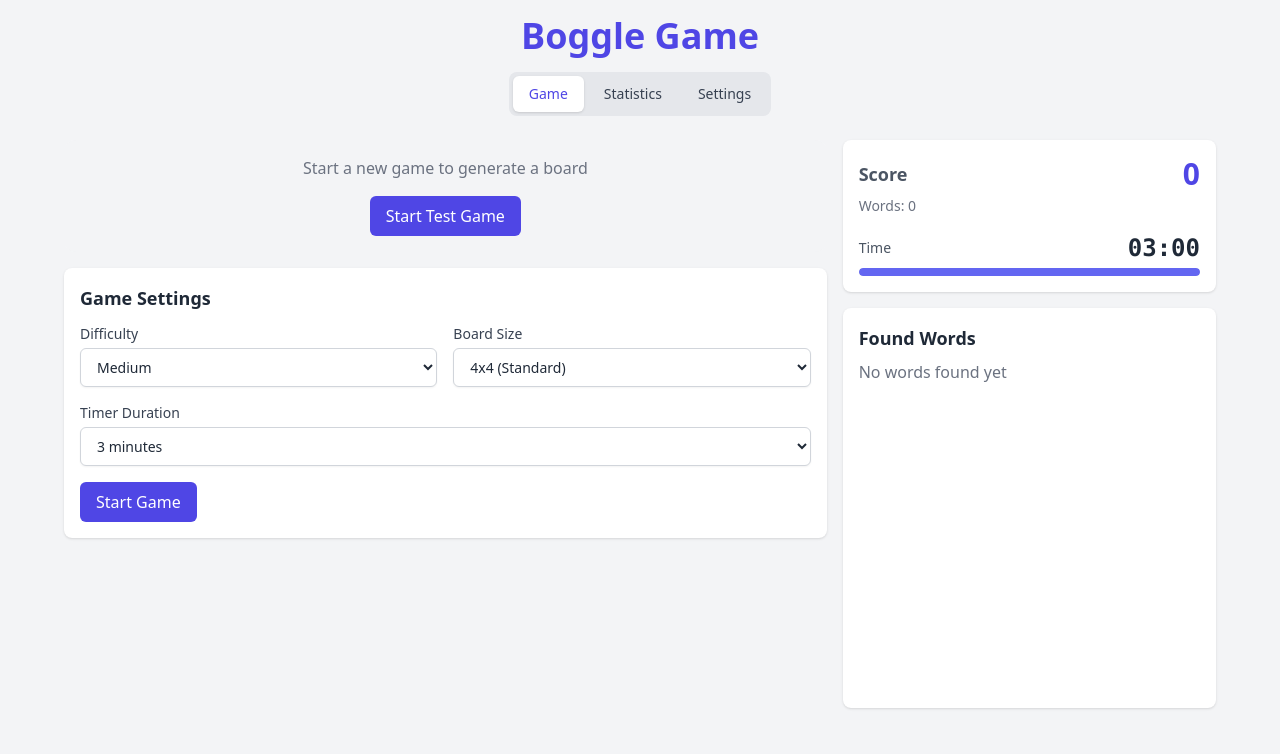
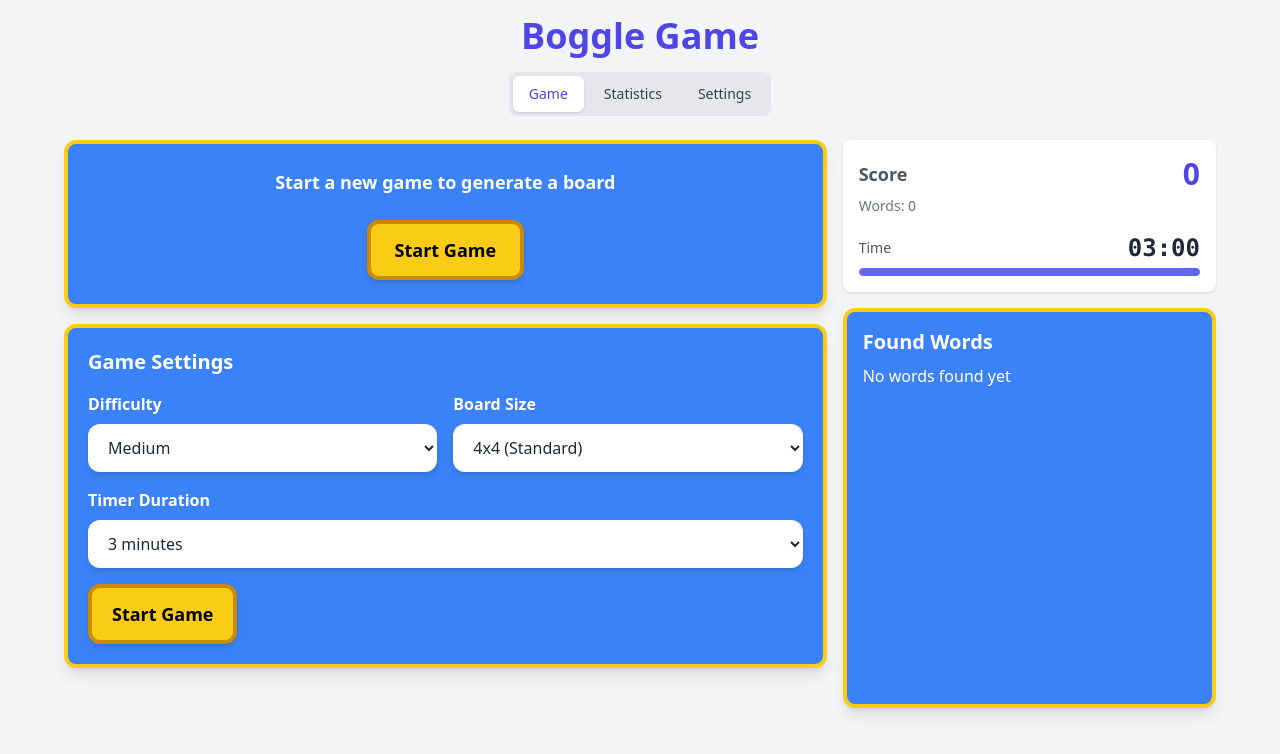
Before and after one commit to brittanymflowers/boggle, a React (Vite) app: page / in a window 1280 px wide. Shown: the top 754 px of the page. Built offline with nearby package versions, Linux system fonts and the light colour scheme.

Commit message:
fix board dice styling

```diff
--- a/src/components/core/GameBoard/GameBoard.tsx
+++ b/src/components/core/GameBoard/GameBoard.tsx
@@ -38,8 +38,15 @@ export const GameBoard: React.FC<GameBoardProps> = ({ onWordSubmit }) => {
       if (!boardRef.current) return;
 
       const boardWidth = boardRef.current.offsetWidth;
-      const newCellSize = Math.floor(boardWidth / state.boardSize) - 4; // 4px for margin
-      setCellSize(newCellSize);
+      // Calculate appropriate cell size based on board size
+      // Include gap in the calculation (8px between cells)
+      const gapSpace = (state.boardSize - 1) * 8;
+      const availableWidth = boardWidth - gapSpace;
+      const newCellSize = Math.floor(availableWidth / state.boardSize);
+
+      // Set a reasonable minimum and maximum size
+      const constrainedSize = Math.min(Math.max(newCellSize, 50), 100);
+      setCellSize(constrainedSize);
     };
 
     handleResize();
@@ -148,23 +155,27 @@ export const GameBoard: React.FC<GameBoardProps> = ({ onWordSubmit }) => {
   // Get cell class based on its state
   const getCellClass = (row: number, col: number) => {
     const cell = state.board[row][col];
-    let baseClass = 'relative flex items-center justify-center font-bold rounded-md transition-all cursor-pointer select-none';
+    let baseClass = 'relative flex items-center justify-center font-black rounded-lg border border-gray-400 transition-all cursor-pointer select-none aspect-square';
 
-    // Apply dynamic sizing
-    baseClass += ` w-[${cellSize}px] h-[${cellSize}px] text-[${Math.floor(cellSize * 0.4)}px]`;
+    // Apply adaptive sizing based on cell size
+    baseClass += ` w-[${cellSize}px] h-[${cellSize}px]`;
+
+    // Scale text size based on cell size but with a minimum
+    const textSize = Math.max(Math.floor(cellSize * 0.7), 36);
+    baseClass += ` text-[${textSize}px]`;
 
     // Apply colors based on state
     if (cell.isSelected) {
       if (preferences.colorBlindMode) {
-        baseClass += ' bg-yellow-700 text-white border-2 border-white';
+        baseClass += ' bg-yellow-500 text-black border-yellow-700 transform scale-105 shadow-lg';
       } else {
-        baseClass += ' bg-indigo-600 text-white transform scale-105 shadow-lg';
+        baseClass += ' bg-blue-400 text-blue-900 transform scale-105 shadow-lg';
       }
     } else {
       if (preferences.theme === 'dark') {
-        baseClass += ' bg-gray-700 text-white hover:bg-gray-600';
+        baseClass += ' bg-gray-200 text-blue-900 hover:bg-gray-300';
       } else {
-        baseClass += ' bg-indigo-100 text-indigo-900 hover:bg-indigo-200';
+        baseClass += ' bg-gray-100 text-blue-900 hover:bg-gray-200';
       }
     }
 
@@ -178,13 +189,13 @@ export const GameBoard: React.FC<GameBoardProps> = ({ onWordSubmit }) => {
 
   if (state.board.length === 0) {
     return (
-      <div className="flex flex-col items-center justify-center p-4 bg-gray-100 dark:bg-gray-800 rounded-xl">
-        <p className="text-gray-500 dark:text-gray-400 mb-4">Start a new game to generate a board</p>
+      <div className="flex flex-col items-center justify-center p-6 bg-blue-500 dark:bg-blue-600 rounded-xl border-4 border-yellow-400 shadow-lg">
+        <p className="text-white font-bold text-lg mb-6">Start a new game to generate a board</p>
         <button
           onClick={handleStartTestGame}
-          className="px-4 py-2 bg-indigo-600 text-white rounded-md hover:bg-indigo-700"
+          className="px-6 py-3 bg-yellow-400 text-black font-black rounded-xl border-4 border-yellow-600 hover:bg-yellow-300 hover:border-yellow-500 text-lg shadow-md"
         >
-          Start Test Game
+          Start Game
         </button>
       </div>
     );
@@ -193,7 +204,7 @@ export const GameBoard: React.FC<GameBoardProps> = ({ onWordSubmit }) => {
   return (
     <div
       ref={boardRef}
-      className="w-full max-w-lg mx-auto p-2 bg-gray-100 dark:bg-gray-800 rounded-xl shadow-md"
+      className="w-full max-w-lg mx-auto p-4 bg-blue-900 dark:bg-blue-800 rounded-lg border-2 border-blue-300 shadow-lg"
       onMouseMove={handleMouseMove}
       onMouseUp={handleMouseUp}
       onMouseLeave={handleMouseUp}
@@ -203,10 +214,11 @@ export const GameBoard: React.FC<GameBoardProps> = ({ onWordSubmit }) => {
       onContextMenu={(e) => e.preventDefault()} // Prevent right-click menu
     >
       <div
-        className="grid gap-1"
+        className="grid gap-2"
         style={{
           gridTemplateColumns: `repeat(${state.boardSize}, 1fr)`,
           gridTemplateRows: `repeat(${state.boardSize}, 1fr)`,
+          gap: '8px'
         }}
       >
         {state.board.map((row, rowIndex) =>
@@ -228,9 +240,11 @@ export const GameBoard: React.FC<GameBoardProps> = ({ onWordSubmit }) => {
                 }}
                 onTouchStart={() => handleMouseDown(position)}
               >
-                {cell.char}
+                <span className="text-[64px] leading-none">
+                  {cell.char === 'q' || cell.char === 'Q' ? 'Qu' : cell.char.toUpperCase()}
+                </span>
                 {cell.isSelected && (
-                  <span className="absolute top-1 right-1 text-xs bg-white text-indigo-900 rounded-full w-5 h-5 flex items-center justify-center">
+                  <span className="absolute top-0.5 right-0.5 text-xs bg-white text-black font-bold rounded-full w-5 h-5 flex items-center justify-center border border-black">
                     {state.selectedPath.findIndex(
                       p => p.row === rowIndex && p.col === colIndex
                     ) + 1}
@@ -243,10 +257,10 @@ export const GameBoard: React.FC<GameBoardProps> = ({ onWordSubmit }) => {
       </div>
 
       {state.currentWord.length > 0 && (
-        <div className="mt-4 p-2 bg-white dark:bg-gray-700 rounded-md text-center">
-          <p className="text-xl font-bold tracking-wide">
+        <div className="mt-4 p-3 bg-white dark:bg-gray-700 rounded-xl border-4 border-yellow-400 shadow-md text-center">
+          <p className="text-2xl font-black tracking-wide">
             {state.currentWord}
-            <span className="ml-2 text-sm text-gray-500 dark:text-gray-400">
+            <span className="ml-2 text-sm font-bold text-gray-700 dark:text-gray-300">
               ({state.currentWord.length} letters)
             </span>
           </p>
--- a/src/components/core/GameControls/GameControls.tsx
+++ b/src/components/core/GameControls/GameControls.tsx
@@ -1,75 +1,93 @@
-import React, { useState } from 'react';
-import { useGame } from '../../../context/GameContext2';
-import { usePreferences } from '../../../context/PreferencesContext';
+import React, { useState } from "react";
+import { useGame } from "../../../context/GameContext2";
+import { usePreferences } from "../../../context/PreferencesContext";
 // Define Difficulty type directly
-type Difficulty = 'easy' | 'medium' | 'hard';
-import { generateBoard } from '../../../utils/boardGenerator';
+type Difficulty = "easy" | "medium" | "hard";
+import { generateBoard } from "../../../utils/boardGenerator";
 
 interface GameControlsProps {
   className?: string;
 }
 
-export const GameControls: React.FC<GameControlsProps> = ({ className = '' }) => {
+export const GameControls: React.FC<GameControlsProps> = ({
+  className = "",
+}) => {
   const { state, startGame, pauseGame, resumeGame, resetGame } = useGame();
   const { preferences } = usePreferences();
 
-  const [selectedDifficulty, setSelectedDifficulty] = useState<Difficulty>(preferences.defaultDifficulty);
-  const [selectedBoardSize, setSelectedBoardSize] = useState<number>(preferences.defaultBoardSize);
-  const [selectedTimerDuration, setSelectedTimerDuration] = useState<number>(preferences.defaultTimerDuration);
+  const [selectedDifficulty, setSelectedDifficulty] = useState<Difficulty>(
+    preferences.defaultDifficulty
+  );
+  const [selectedBoardSize, setSelectedBoardSize] = useState<number>(
+    preferences.defaultBoardSize
+  );
+  const [selectedTimerDuration, setSelectedTimerDuration] = useState<number>(
+    preferences.defaultTimerDuration
+  );
 
   // Handle game start
   const handleStartGame = () => {
-    if (state.gameStatus === 'ready' || state.gameStatus === 'finished') {
+    if (state.gameStatus === "ready" || state.gameStatus === "finished") {
       startGame(selectedBoardSize, selectedDifficulty, selectedTimerDuration);
     }
   };
 
   // Handle pause/resume toggle
   const handlePauseResumeToggle = () => {
-    if (state.gameStatus === 'active') {
+    if (state.gameStatus === "active") {
       pauseGame();
-    } else if (state.gameStatus === 'paused') {
+    } else if (state.gameStatus === "paused") {
       resumeGame();
     }
   };
 
   // Generate button class based on variant and state
-  const getButtonClass = (variant: 'primary' | 'secondary' | 'danger' = 'primary', disabled = false) => {
-    let baseClass = 'px-4 py-2 rounded-md font-medium transition-colors focus:outline-none focus:ring-2 focus:ring-offset-2';
+  const getButtonClass = (
+    variant: "primary" | "secondary" | "danger" = "primary",
+    disabled = false
+  ) => {
+    let baseClass =
+      "px-5 py-3 rounded-xl border-4 font-bold text-lg transition-all focus:outline-none shadow-md";
 
     if (disabled) {
-      return `${baseClass} bg-gray-300 text-gray-500 cursor-not-allowed`;
+      return `${baseClass} bg-gray-300 border-gray-400 text-gray-500 cursor-not-allowed`;
     }
 
     switch (variant) {
-      case 'primary':
-        return `${baseClass} bg-indigo-600 hover:bg-indigo-700 text-white focus:ring-indigo-500`;
-      case 'secondary':
-        return `${baseClass} bg-gray-200 hover:bg-gray-300 text-gray-800 focus:ring-gray-400`;
-      case 'danger':
-        return `${baseClass} bg-red-600 hover:bg-red-700 text-white focus:ring-red-500`;
+      case "primary":
+        return `${baseClass} bg-yellow-400 border-yellow-600 text-black hover:bg-yellow-300 hover:border-yellow-500`;
+      case "secondary":
+        return `${baseClass} bg-blue-300 border-blue-500 text-black hover:bg-blue-200 hover:border-blue-400`;
+      case "danger":
+        return `${baseClass} bg-red-400 border-red-600 text-black hover:bg-red-300 hover:border-red-500`;
     }
   };
 
   // Generate select class
   const getSelectClass = () => {
-    return 'mt-1 block w-full px-3 py-2 bg-white dark:bg-gray-700 border border-gray-300 dark:border-gray-600 rounded-md shadow-sm focus:outline-none focus:ring-indigo-500 focus:border-indigo-500 text-sm';
+    return "mt-2 block w-full px-4 py-3 bg-white dark:bg-gray-700 border-3 border-gray-400 dark:border-gray-600 rounded-xl shadow-md focus:outline-none focus:border-yellow-400 text-base font-medium";
   };
 
   return (
-    <div className={`bg-white dark:bg-gray-800 rounded-lg p-4 shadow ${className}`}>
-      {(state.gameStatus === 'ready' || state.gameStatus === 'finished') && (
+    <div
+      className={`bg-blue-500 dark:bg-blue-600 border-4 border-yellow-400 rounded-xl p-5 shadow-lg ${className}`}
+    >
+      {(state.gameStatus === "ready" || state.gameStatus === "finished") && (
         <div className="mb-4">
-          <h2 className="text-lg font-bold mb-3 text-gray-800 dark:text-gray-200">Game Settings</h2>
+          <h2 className="text-xl font-black mb-4 text-white dark:text-white">
+            Game Settings
+          </h2>
 
           <div className="grid grid-cols-1 gap-4 sm:grid-cols-2">
             <div>
-              <label className="block text-sm font-medium text-gray-700 dark:text-gray-300">
+              <label className="block text-base font-bold text-white dark:text-white">
                 Difficulty
               </label>
               <select
                 value={selectedDifficulty}
-                onChange={(e) => setSelectedDifficulty(e.target.value as Difficulty)}
+                onChange={(e) =>
+                  setSelectedDifficulty(e.target.value as Difficulty)
+                }
                 className={getSelectClass()}
               >
                 <option value="easy">Easy</option>
@@ -79,7 +97,7 @@ export const GameControls: React.FC<GameControlsProps> = ({ className = '' }) =>
             </div>
 
             <div>
-              <label className="block text-sm font-medium text-gray-700 dark:text-gray-300">
+              <label className="block text-base font-bold text-white dark:text-white">
                 Board Size
               </label>
               <select
@@ -94,12 +112,14 @@ export const GameControls: React.FC<GameControlsProps> = ({ className = '' }) =>
             </div>
 
             <div className="sm:col-span-2">
-              <label className="block text-sm font-medium text-gray-700 dark:text-gray-300">
+              <label className="block text-base font-bold text-white dark:text-white">
                 Timer Duration
               </label>
               <select
                 value={selectedTimerDuration}
-                onChange={(e) => setSelectedTimerDuration(Number(e.target.value))}
+                onChange={(e) =>
+                  setSelectedTimerDuration(Number(e.target.value))
+                }
                 className={getSelectClass()}
               >
                 <option value="60">1 minute</option>
@@ -114,37 +134,34 @@ export const GameControls: React.FC<GameControlsProps> = ({ className = '' }) =>
       )}
 
       <div className="flex flex-wrap gap-2">
-        {(state.gameStatus === 'ready' || state.gameStatus === 'finished') && (
+        {(state.gameStatus === "ready" || state.gameStatus === "finished") && (
           <button
             onClick={handleStartGame}
-            className={getButtonClass('primary')}
+            className={getButtonClass("primary")}
           >
-            {state.gameStatus === 'finished' ? 'Play Again' : 'Start Game'}
+            {state.gameStatus === "finished" ? "Play Again" : "Start Game"}
           </button>
         )}
 
-        {(state.gameStatus === 'active' || state.gameStatus === 'paused') && (
+        {(state.gameStatus === "active" || state.gameStatus === "paused") && (
           <>
             <button
               onClick={handlePauseResumeToggle}
-              className={getButtonClass('primary')}
+              className={getButtonClass("primary")}
             >
-              {state.gameStatus === 'active' ? 'Pause' : 'Resume'}
+              {state.gameStatus === "active" ? "Pause" : "Resume"}
             </button>
 
-            <button
-              onClick={resetGame}
-              className={getButtonClass('danger')}
-            >
+            <button onClick={resetGame} className={getButtonClass("danger")}>
               End Game
             </button>
           </>
         )}
       </div>
 
-      {state.gameStatus === 'active' && (
+      {state.gameStatus === "active" && (
         <div className="mt-4">
-          <p className="text-sm text-gray-600 dark:text-gray-400">
+          <p className="text-base font-bold text-white dark:text-white">
             Find as many words as you can before time runs out!
           </p>
         </div>
--- a/src/components/core/WordList/WordList.tsx
+++ b/src/components/core/WordList/WordList.tsx
@@ -41,36 +41,36 @@ export const WordList: React.FC<WordListProps> = ({ className = '' }) => {
 
   // Function to determine word class based on score and preferences
   const getWordClass = (word: Word) => {
-    let baseClass = 'py-1 px-2 rounded-md mr-1 mb-1 inline-block transition-all';
+    let baseClass = 'py-2 px-3 rounded-xl mr-2 mb-2 inline-block transition-all font-bold border-2';
 
     // Apply colors based on score and theme
     if (preferences.colorBlindMode) {
       if (word.score >= 5) {
-        baseClass += ' bg-yellow-500 text-black';
+        baseClass += ' bg-yellow-400 text-black border-yellow-600';
       } else if (word.score >= 3) {
-        baseClass += ' bg-blue-200 text-black';
+        baseClass += ' bg-blue-300 text-black border-blue-500';
       } else {
-        baseClass += ' bg-gray-200 text-black';
+        baseClass += ' bg-white text-black border-gray-400';
       }
     } else {
       if (word.score >= 5) {
-        baseClass += ' bg-purple-600 text-white';
+        baseClass += ' bg-yellow-400 text-black border-yellow-600';
       } else if (word.score >= 3) {
-        baseClass += ' bg-indigo-500 text-white';
+        baseClass += ' bg-blue-300 text-black border-blue-500';
       } else {
         baseClass += preferences.theme === 'dark'
-          ? ' bg-gray-700 text-white'
-          : ' bg-indigo-100 text-indigo-900';
+          ? ' bg-white text-black border-gray-400'
+          : ' bg-white text-black border-gray-400';
       }
     }
 
     // Apply text size based on preferences
     if (preferences.textSize === 'large') {
+      baseClass += ' text-lg';
+    } else if (preferences.textSize === 'small') {
+      baseClass += ' text-sm';
+    } else {
       baseClass += ' text-base';
-    } else if (preferences.textSize === 'small') {
-      baseClass += ' text-xs';
-    } else {
-      baseClass += ' text-sm';
     }
 
     return baseClass;
@@ -78,18 +78,18 @@ export const WordList: React.FC<WordListProps> = ({ className = '' }) => {
 
   if (state.foundWords.length === 0) {
     return (
-      <div className={`bg-white dark:bg-gray-800 rounded-lg p-4 shadow ${className}`}>
-        <h2 className="text-lg font-bold mb-2 text-gray-800 dark:text-gray-200">Found Words</h2>
-        <p className="text-gray-500 dark:text-gray-400">No words found yet</p>
+      <div className={`bg-blue-500 dark:bg-blue-600 border-4 border-yellow-400 rounded-xl p-4 shadow-lg ${className}`}>
+        <h2 className="text-xl font-black mb-2 text-white dark:text-white">Found Words</h2>
+        <p className="text-white dark:text-white">No words found yet</p>
       </div>
     );
   }
 
   return (
-    <div className={`bg-white dark:bg-gray-800 rounded-lg p-4 shadow overflow-y-auto ${className}`}>
+    <div className={`bg-blue-500 dark:bg-blue-600 border-4 border-yellow-400 rounded-xl p-4 shadow-lg overflow-y-auto ${className}`}>
       <div className="flex justify-between items-center mb-3">
-        <h2 className="text-lg font-bold text-gray-800 dark:text-gray-200">Found Words</h2>
-        <span className="bg-indigo-100 dark:bg-indigo-900 text-indigo-800 dark:text-indigo-200 px-2 py-1 rounded-full text-sm">
+        <h2 className="text-xl font-black text-white dark:text-white">Found Words</h2>
+        <span className="bg-yellow-400 dark:bg-yellow-500 text-black dark:text-black px-3 py-1 rounded-full text-sm font-bold border-2 border-yellow-600">
           {state.foundWords.length} words
         </span>
       </div>
@@ -97,7 +97,7 @@ export const WordList: React.FC<WordListProps> = ({ className = '' }) => {
       {sortedLengths.length > 0 ? (
         sortedLengths.map(length => (
           <div key={length} className="mb-4">
-            <h3 className="text-sm font-medium text-gray-600 dark:text-gray-400 mb-1">
+            <h3 className="text-base font-bold text-white dark:text-white mb-2">
               {length} letters ({wordsByLength[length].length})
             </h3>
             <div className="flex flex-wrap">
--- a/src/utils/boardGenerator.ts
+++ b/src/utils/boardGenerator.ts
@@ -23,7 +23,7 @@ const standardDice = [
   ['L', 'U', 'P', 'E', 'T', 'S'],
   ['A', 'C', 'I', 'T', 'O', 'A'],
   ['Y', 'L', 'G', 'K', 'U', 'E'],
-  ['Qu', 'B', 'M', 'J', 'O', 'A'],
+  ['Q', 'B', 'M', 'J', 'O', 'A'],  // Changed Qu to Q (we'll handle the U in the UI)
   ['E', 'H', 'I', 'S', 'P', 'N'],
   ['V', 'E', 'T', 'I', 'G', 'N'],
   ['B', 'A', 'L', 'I', 'Y', 'T'],
```
Also changed, not shown: src/context/GameContext2.tsx (+6 -1 lines).
